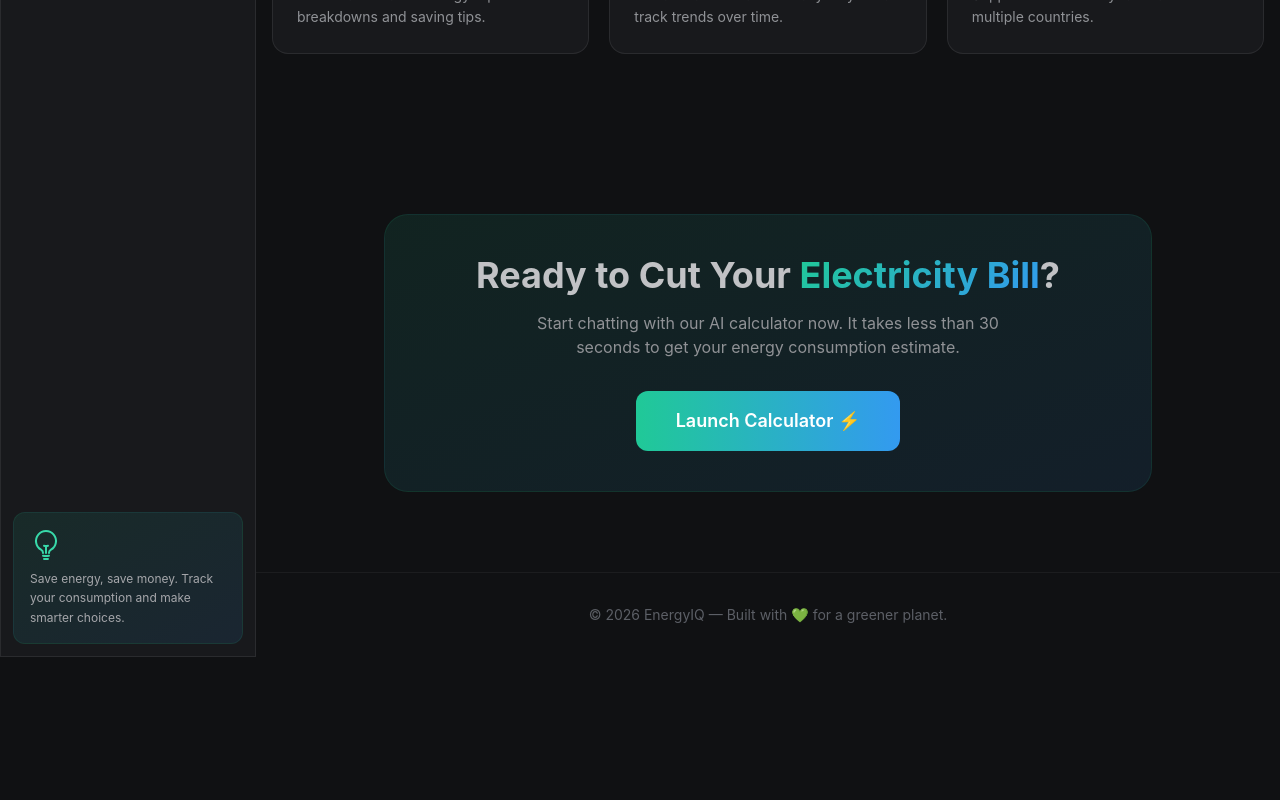
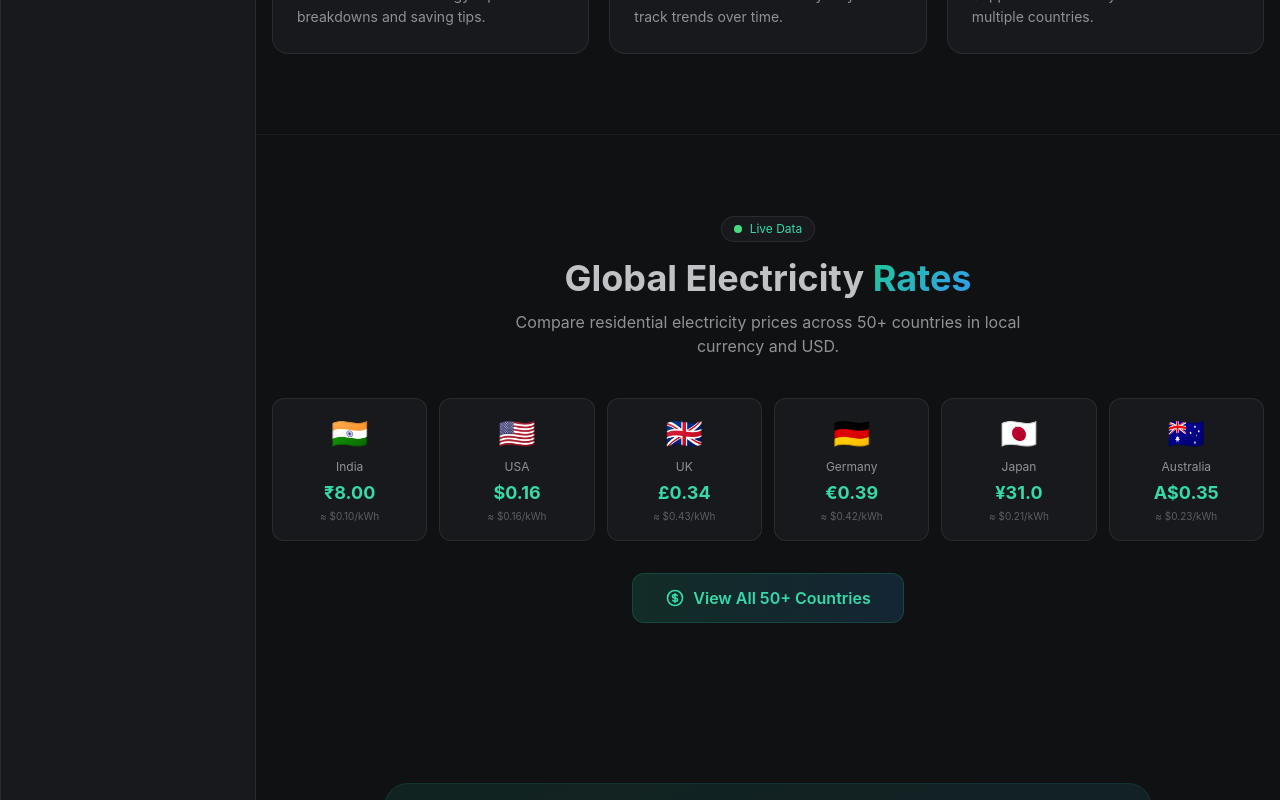
Before and after one commit to Abhishek8211/ChatBot, a Next.js app: page / in a window 1280 px wide. Shown: the part 1840-2640 px from the top of the page. Before the commit the page ends 2497 px from the top, so only its background shows below. Built offline with nearby package versions, Linux system fonts and the light colour scheme.

Commit message:
Updated Page file

```diff
--- a/src/app/page.tsx
+++ b/src/app/page.tsx
@@ -4,11 +4,9 @@
 // Landing / Home Page — Hero + Features + Stats
 // ============================================
 
-import { useState, useEffect } from "react";
 import { motion } from "framer-motion";
 import Link from "next/link";
 import CountUp from "react-countup";
-import { getAggregatedStats } from "@/utils/helpers";
 import {
   HiOutlineLightningBolt,
   HiOutlineChartBar,
@@ -16,6 +14,7 @@ import {
   HiOutlineDownload,
   HiOutlineClock,
   HiOutlineGlobe,
+  HiOutlineCurrencyDollar,
 } from "react-icons/hi";
 
 const fadeInUp = {
@@ -69,24 +68,22 @@ const features = [
 
 const stats = [
   { end: 15, suffix: "+", label: "Device Types" },
-  { end: 8, suffix: "", label: "Countries" },
+  { end: 50, suffix: "+", label: "Countries" },
   { end: 100, suffix: "%", label: "Free Forever" },
   { end: 30, suffix: "s", label: "Quick Calculation" },
 ];
 
+/** Preview rates shown on home page */
+const previewRates = [
+  { flag: "🇮🇳", country: "India", rate: "₹8.00", usd: "$0.10" },
+  { flag: "🇺🇸", country: "USA", rate: "$0.16", usd: "$0.16" },
+  { flag: "🇬🇧", country: "UK", rate: "£0.34", usd: "$0.43" },
+  { flag: "🇩🇪", country: "Germany", rate: "€0.39", usd: "$0.42" },
+  { flag: "🇯🇵", country: "Japan", rate: "¥31.0", usd: "$0.21" },
+  { flag: "🇦🇺", country: "Australia", rate: "A$0.35", usd: "$0.23" },
+];
+
 export default function Home() {
-  const [liveStats, setLiveStats] = useState<{
-    totalCalculations: number;
-    totalKwhTracked: number;
-    totalDevicesTracked: number;
-  } | null>(null);
-
-  useEffect(() => {
-    const data = getAggregatedStats();
-    if (data.totalCalculations > 0) {
-      setLiveStats(data);
-    }
-  }, []);
   return (
     <div className="min-h-screen">
       {/* ===== HERO SECTION ===== */}
@@ -197,43 +194,6 @@ export default function Home() {
           viewport={{ once: true }}
           className="max-w-5xl mx-auto"
         >
-          {/* Live stats banner (shown only after calculations) */}
-          {liveStats && (
-            <motion.div
-              initial={{ opacity: 0, y: 20 }}
-              animate={{ opacity: 1, y: 0 }}
-              className="mb-8 p-4 rounded-2xl bg-gradient-to-r from-primary-500/10 to-accent-500/10 border border-primary-500/15"
-            >
-              <p className="text-center text-xs text-dark-300 mb-3 uppercase tracking-wider">
-                📊 Your Personal Energy Tracking
-              </p>
-              <div className="grid grid-cols-3 gap-4 text-center">
-                <div>
-                  <div className="text-2xl font-bold text-primary-400">
-                    <CountUp end={liveStats.totalCalculations} duration={2} />
-                  </div>
-                  <p className="text-xs text-dark-300">Calculations Done</p>
-                </div>
-                <div>
-                  <div className="text-2xl font-bold text-accent-400">
-                    <CountUp
-                      end={liveStats.totalKwhTracked}
-                      duration={2}
-                      suffix=" kWh"
-                    />
-                  </div>
-                  <p className="text-xs text-dark-300">Energy Tracked</p>
-                </div>
-                <div>
-                  <div className="text-2xl font-bold text-purple-400">
-                    <CountUp end={liveStats.totalDevicesTracked} duration={2} />
-                  </div>
-                  <p className="text-xs text-dark-300">Devices Analyzed</p>
-                </div>
-              </div>
-            </motion.div>
-          )}
-
           <div className="grid grid-cols-2 md:grid-cols-4 gap-6">
             {stats.map((stat, idx) => (
               <motion.div
@@ -309,6 +269,67 @@ export default function Home() {
         </div>
       </section>
 
+      {/* ===== LIVE RATES PREVIEW ===== */}
+      <section className="px-4 py-20 border-t border-white/5">
+        <div className="max-w-6xl mx-auto">
+          <motion.div
+            initial={{ opacity: 0, y: 20 }}
+            whileInView={{ opacity: 1, y: 0 }}
+            viewport={{ once: true }}
+            className="text-center mb-10"
+          >
+            <div className="inline-flex items-center gap-2 px-3 py-1 rounded-full glass text-xs text-primary-400 border border-primary-500/20 mb-4">
+              <span className="w-2 h-2 rounded-full bg-green-400 animate-pulse" />
+              Live Data
+            </div>
+            <h2 className="text-3xl md:text-4xl font-bold mb-3">
+              Global Electricity <span className="gradient-text">Rates</span>
+            </h2>
+            <p className="text-dark-200 max-w-xl mx-auto">
+              Compare residential electricity prices across 50+ countries in
+              local currency and USD.
+            </p>
+          </motion.div>
+
+          {/* Preview grid */}
+          <div className="grid grid-cols-2 sm:grid-cols-3 lg:grid-cols-6 gap-3 mb-8">
+            {previewRates.map((r, idx) => (
+              <motion.div
+                key={r.country}
+                initial={{ opacity: 0, y: 15 }}
+                whileInView={{ opacity: 1, y: 0 }}
+                viewport={{ once: true }}
+                transition={{ delay: idx * 0.06 }}
+                whileHover={{ y: -4, transition: { duration: 0.2 } }}
+                className="glass rounded-xl p-4 text-center hover:energy-glow transition-all duration-300 group cursor-default"
+              >
+                <span className="text-3xl block mb-2">{r.flag}</span>
+                <p className="text-xs text-dark-200 mb-1">{r.country}</p>
+                <p className="text-lg font-bold text-primary-400">{r.rate}</p>
+                <p className="text-[10px] text-dark-300 mt-0.5">
+                  ≈ {r.usd}/kWh
+                </p>
+              </motion.div>
+            ))}
+          </div>
+
+          <motion.div
+            initial={{ opacity: 0 }}
+            whileInView={{ opacity: 1 }}
+            viewport={{ once: true }}
+            className="text-center"
+          >
+            <Link
+              href="/rates"
+              className="inline-flex items-center gap-2 px-8 py-3 rounded-xl bg-gradient-to-r from-primary-500/15 to-accent-500/15 border border-primary-500/20 text-primary-400 font-semibold hover:from-primary-500/25 hover:to-accent-500/25 hover:shadow-lg hover:shadow-primary-500/10 transition-all duration-300 hover:-translate-y-0.5"
+            >
+              <HiOutlineCurrencyDollar className="w-5 h-5" />
+              View All 50+ Countries
+            </Link>
+          </motion.div>
+        </div>
+      </section>
+
       {/* ===== CTA ===== */}
       <section className="px-4 py-20">
         <motion.div
```
